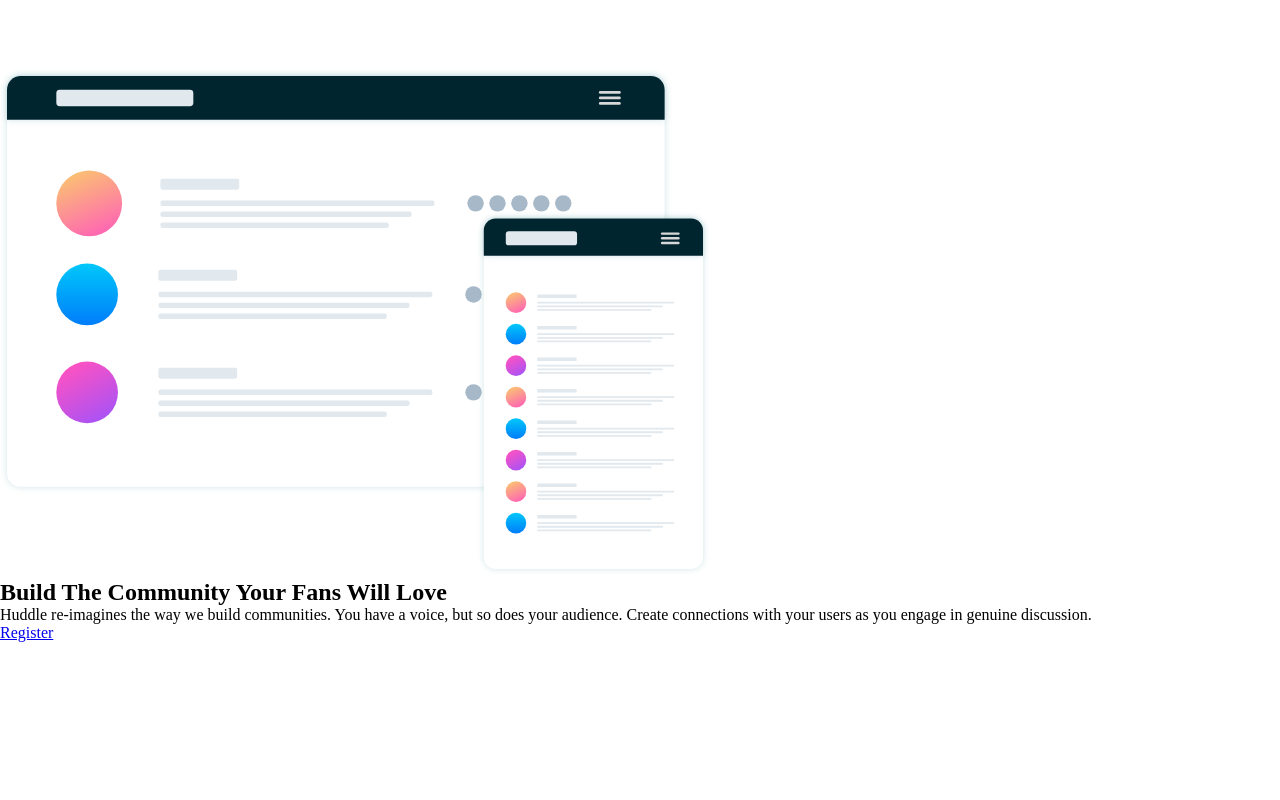
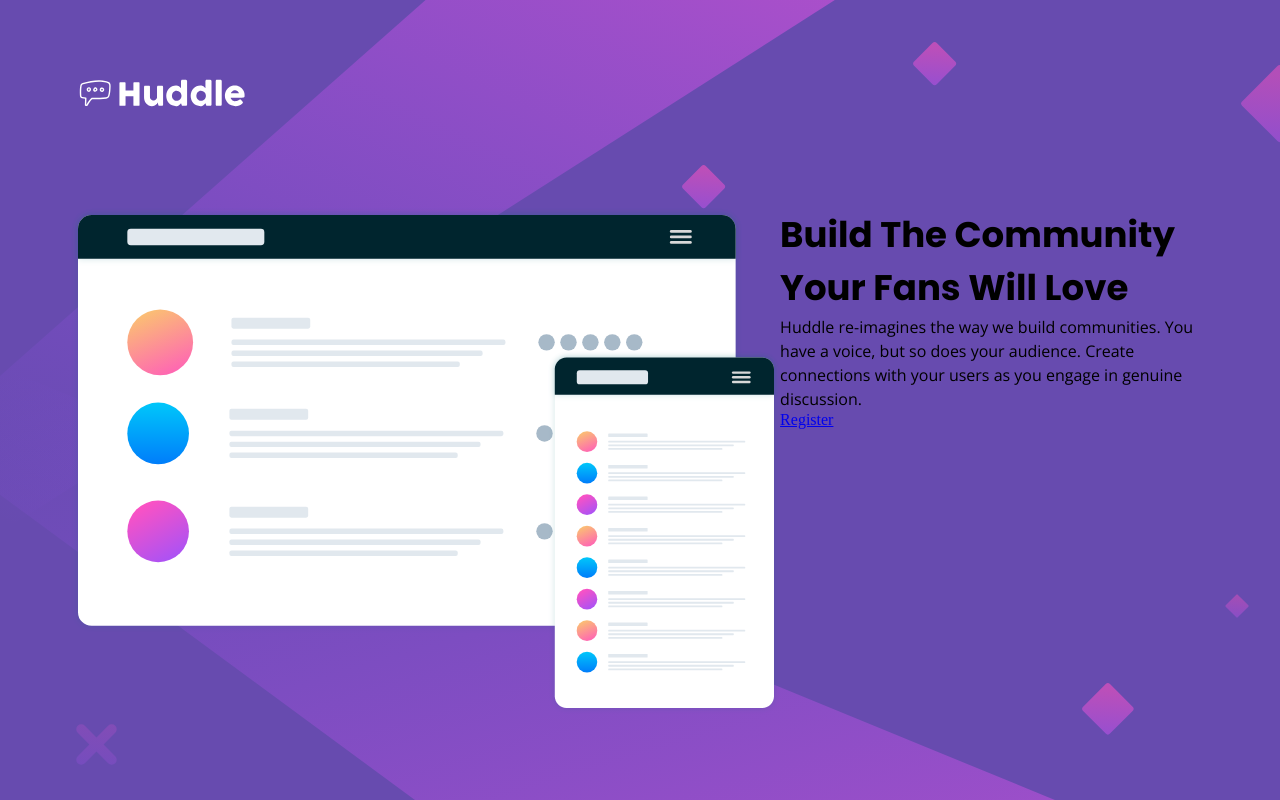
Before and after one commit to KingJosephI/huddle-landing-page-with-single-introductory-section-master, a plain HTML site: page index.html in a window 1280 px wide. Drawn offline with nearby package versions, Linux system fonts and the light colour scheme.

Commit message:
fix: use the appropriate fonts

```diff
--- a/index.html
+++ b/index.html
@@ -23,18 +23,21 @@
           <img src="./images/logo.svg" alt="" />
         </div>
       </header>
+
+      <div class="content">
         <div>
           <img src="./images/illustration-mockups.svg" alt="" />
         </div>
         <div>
           <h1>Build The Community Your Fans Will Love</h1>
           <p>
-          Huddle re-imagines the way we build communities. You have a voice, but
-          so does your audience. Create connections with your users as you
+            Huddle re-imagines the way we build communities. You have a voice,
+            but so does your audience. Create connections with your users as you
             engage in genuine discussion.
           </p>
           <a href="#">Register</a>
         </div>
+      </div>
     </section>
   </body>
 </html>
--- a/style/_functions.scss
+++ b/style/_functions.scss
@@ -1,5 +1,5 @@
 @use 'sass:math';
 
 @function rem($pixels, $font-size: 18){
-  @return (math.div(pixels, $font-size)) * 1rem;
+  @return (math.div($pixels, $font-size)) * 1rem;
 }
--- a/style/_section.scss
+++ b/style/_section.scss
@@ -1,3 +1,40 @@
 @use './reset' as *;
 @use './variables' as *;
-@use './funtions' as *;
+@use './functions' as *;
+@use './typography' as *;
+
+header {
+  img{
+    width: rem(200);
+  }
+  padding-bottom: rem(100);
+}
+
+section {
+  padding: rem(80);
+  min-height: 100vh;
+  background-image: url('../images/bg-desktop.svg');
+  background-repeat: no-repeat;
+  background-size: cover;
+  background-color: $violet;
+
+  display: flex;
+  flex-direction: column;
+
+}
+
+.content {
+  display: flex;
+}
+
+h1 {
+  font-size: rem(40);
+  font-family: 'Poppins', serif;
+  line-height: rem(60);
+}
+
+p {
+  font-size: rem(18);
+  font-family: 'Open Sans', serif;
+  line-height: rem(27);
+}
--- /dev/null
+++ b/style/_typography.scss
@@ -0,0 +1 @@
+@import url('https://fonts.googleapis.com/css2?family=Open+Sans:ital,wght@0,300;0,400;0,500;0,600;0,700;0,800;1,300;1,400;1,500;1,600;1,700;1,800&family=Poppins:ital,wght@0,100;0,200;0,300;0,400;0,500;0,600;0,700;0,800;0,900;1,100;1,200;1,300;1,400;1,500;1,600;1,700;1,800;1,900&display=swap');
```
Also changed, not shown: dist/main.css, 1 other file. Lines whose indentation alone changed are shown as unchanged.
